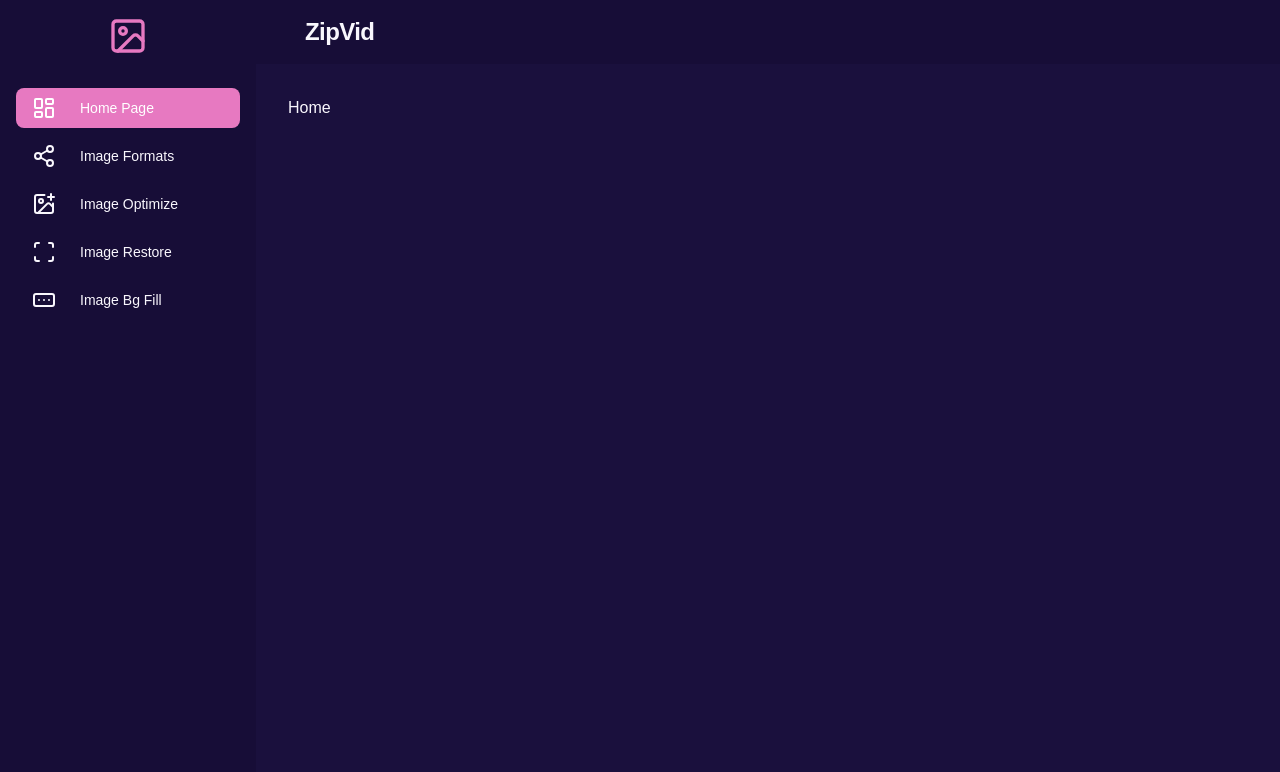
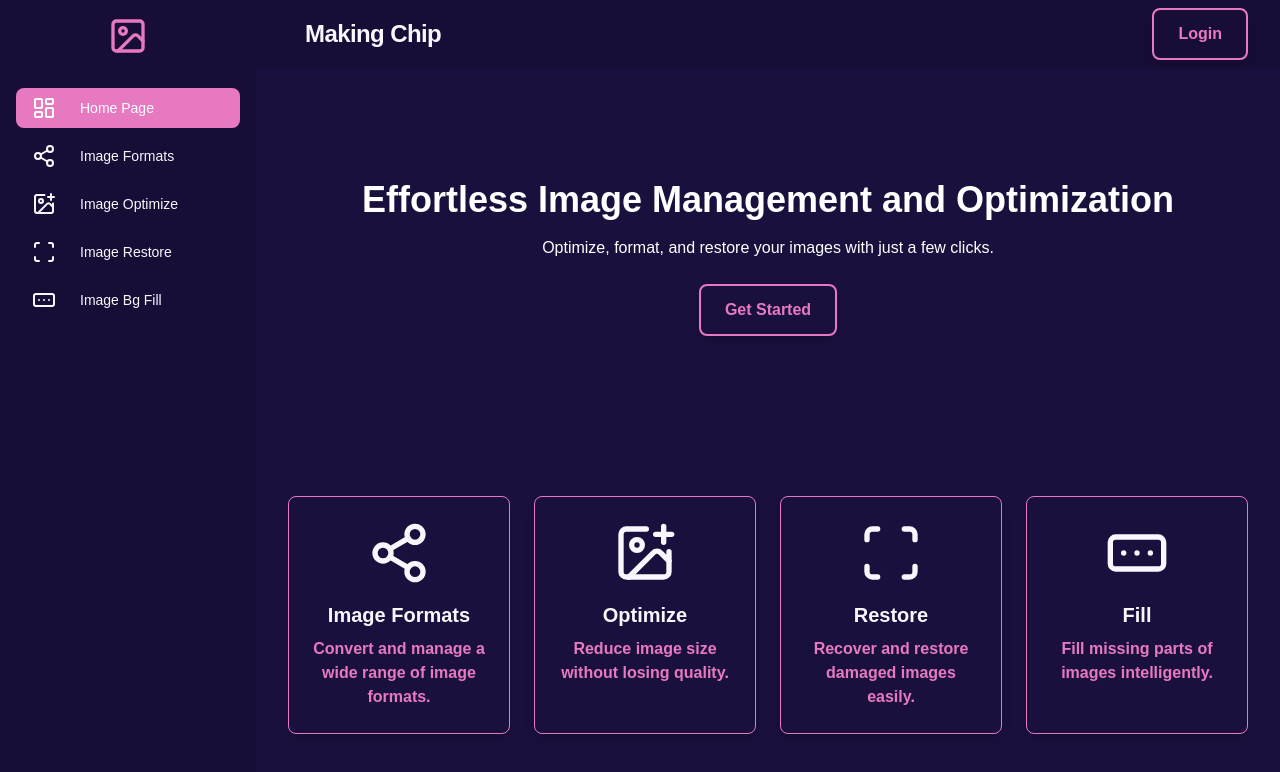
Before and after one commit to afnanhussain2002/making-chip, a Next.js app: page /home in a window 1280 px wide. Shown: the top 772 px of the page. Built offline with nearby package versions, Linux system fonts and the light colour scheme; no server answers.

Commit message:
add some design

```diff
--- a/src/app/(app)/home/page.tsx
+++ b/src/app/(app)/home/page.tsx
@@ -1,8 +1,48 @@
+import { ImagePlus, RectangleEllipsis, Scan, Share2Icon } from 'lucide-react'
+import Link from 'next/link'
 import React from 'react'
 
 function Home() {
   return (
-    <div>Home</div>
+    <>
+    <section className="text-white py-20">
+  <div className="container mx-auto text-center">
+    <h1 className="text-4xl font-bold mb-4">Effortless Image Management and Optimization</h1>
+    <p className="mb-6">Optimize, format, and restore your images with just a few clicks.</p>
+    <Link href="/image-formats">
+    <button className=" text-primary font-bold px-6 py-3 rounded-lg shadow-lg border-2 border-primary">Get Started</button>
+    </Link>
+  </div>
+</section>
+
+<section className="py-20 bg-transparent">
+  <div className="container mx-auto grid grid-cols-1 md:grid-cols-2 lg:grid-cols-4 gap-6">
+    <div className="p-6 rounded-lg shadow-lg text-center border border-primary">
+      <Share2Icon className='w-16 h-16 mx-auto mb-4'/>
+      <h3 className="text-xl font-semibold mb-2">Image Formats</h3>
+      <p className="text-primary font-semibold">Convert and manage a wide range of image formats.</p>
+    </div>
+    <div className="p-6 rounded-lg shadow-lg text-center border border-primary">
+    <ImagePlus className='w-16 h-16 mx-auto mb-4'/>
+      <h3 className="text-xl font-semibold mb-2">Optimize</h3>
+      <p className="text-primary font-semibold">Reduce image size without losing quality.</p>
+    </div>
+    <div className="p-6 rounded-lg shadow-lg text-center border border-primary">
+    <Scan className='w-16 h-16 mx-auto mb-4'/>
+      <h3 className="text-xl font-semibold mb-2">Restore</h3>
+      <p className="text-primary font-semibold">Recover and restore damaged images easily.</p>
+    </div>
+    <div className="p-6 rounded-lg shadow-lg text-center border border-primary">
+    <RectangleEllipsis className='w-16 h-16 mx-auto mb-4'/>
+      <h3 className="text-xl font-semibold mb-2">Fill</h3>
+      <p className="text-primary font-semibold">Fill missing parts of images intelligently.</p>
+    </div>
+  </div>
+</section>
+
+
+    </>
+
   )
 }
 
--- a/src/app/(app)/layout.tsx
+++ b/src/app/(app)/layout.tsx
@@ -12,7 +12,7 @@ import {
   ImageIcon,
   ImagePlus,
   Scan,
-  RectangleEllipsis
+  RectangleEllipsis,
 } from "lucide-react";
 
 const sidebarItems = [
@@ -66,12 +66,12 @@ export default function AppLayout({
             <div className="flex-1">
               <Link href="/" onClick={handleLogoClick}>
                 <div className="btn btn-ghost normal-case text-2xl font-bold tracking-tight cursor-pointer">
-                  ZipVid
+                  Making Chip
                 </div>
               </Link>
             </div>
             <div className="flex-none flex items-center space-x-4">
-              {user && (
+              {user ? (
                 <>
                   <div className="avatar">
                     <div className="w-8 h-8 rounded-full">
@@ -92,6 +92,14 @@ export default function AppLayout({
                   >
                     <LogOutIcon className="h-6 w-6" />
                   </button>
+                </>
+              ) : (
+                <>
+                  <Link href="/image-formats">
+                    <button className=" text-primary font-bold px-6 py-3 rounded-lg shadow-lg border-2 border-primary">
+                      Login
+                    </button>
+                  </Link>
                 </>
               )}
             </div>
```
